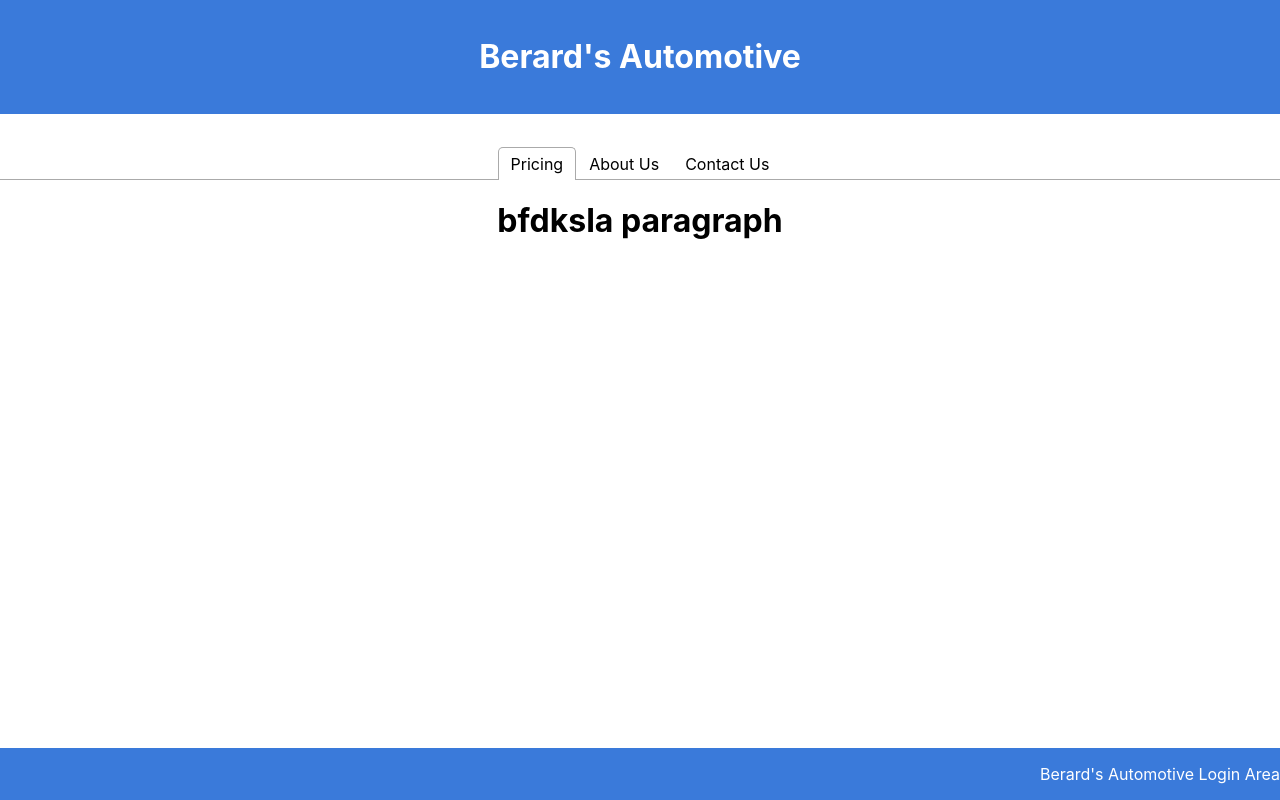
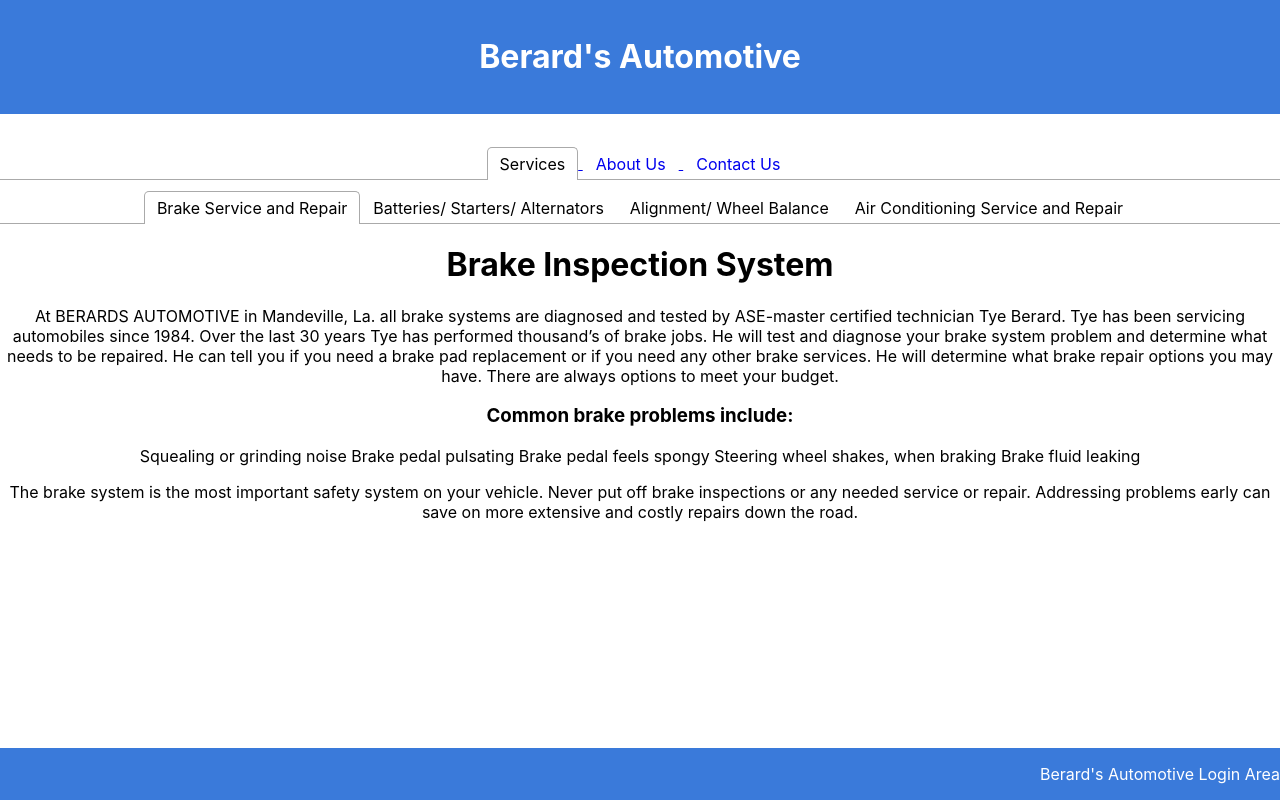
Before and after one commit to anigonzales/CMPS285-Fall2020-Section2-Group-4, a React (Create React App) app in the folder BerardAutomotive/BerardAutomotive/ClientApp/: page /services in a window 1280 px wide. Built offline with nearby package versions, Linux system fonts and the light colour scheme.

Commit message:
Tabs are functional
tabs properly working, added some info to the services page

```diff
--- a/BerardAutomotive/BerardAutomotive/ClientApp/src/components/TabsNavigation/tabs-nav.js
+++ b/BerardAutomotive/BerardAutomotive/ClientApp/src/components/TabsNavigation/tabs-nav.js
@@ -11,9 +11,9 @@ function TabsNav() {
         <div className="tabsNav">
             <Tabs>
                 <TabList>
-                    <Tab as = {Link} to = "/services">Pricing </Tab>
-                    <Tab as = {Link} to = "/home">About Us</Tab>
-                    <Tab as = {Link} to = "/other">Contact Us</Tab>
+                    <Link to = "/services"> <Tab > Services </Tab> </Link>
+                    <Link to = "/"><Tab>About Us</Tab> </Link>
+                    <Link to = "/other"><Tab >Contact Us</Tab> </Link>
                 </TabList>
 
                 <TabPanel>
--- a/BerardAutomotive/BerardAutomotive/ClientApp/src/pages/main-page.js
+++ b/BerardAutomotive/BerardAutomotive/ClientApp/src/pages/main-page.js
@@ -5,9 +5,7 @@ class MainPage extends Component {
     render() {
         return (
             <div>
-                <MainPage>
-                    <p>Main Page paragraph</p>
-                </MainPage>
+                    <h1>Berard's Automotive Home</h1>
             </div >
         )
     }
--- a/BerardAutomotive/BerardAutomotive/ClientApp/src/pages/other-page.js
+++ b/BerardAutomotive/BerardAutomotive/ClientApp/src/pages/other-page.js
@@ -1,5 +1,4 @@
 import React from 'react'
-import {Link} from 'react-router-dom'
 import {Calendar, momentLocalizer} from 'react-big-calendar'
 import 'react-big-calendar/lib/css/react-big-calendar.css'
 import moment from 'moment'
@@ -24,8 +23,6 @@ const OtherPage = () => {
 
     return (
         <div>
-            This is the other page!
-            <Link to="/home">Go to home</Link>
             <Calendar
                 events={events}
                 localizer={localizer}
--- a/BerardAutomotive/BerardAutomotive/ClientApp/src/pages/services-page.js
+++ b/BerardAutomotive/BerardAutomotive/ClientApp/src/pages/services-page.js
@@ -1,26 +1,129 @@
 import React, { Component } from 'react';
-// import { Tab, Tabs, TabList, TabPanel } from 'react-tabs';
-// import 'react-tabs/style/react-tabs.css';
+import { Tab, Tabs, TabList, TabPanel } from 'react-tabs';
+import 'react-tabs/style/react-tabs.css';
 
 class ServicesPage extends Component {
     render() {
         return (
             <div>
-                    {/* <div className="ServicesTabsNav">
-                        <Tabs>
-                            <TabList>
-                                <Tab>Service 1</Tab>
-                                <Tab>Service 2</Tab>
-                                <Tab>Service 3</Tab>
-                            </TabList>
+                <div className="ServicesTabsNav">
+                    <Tabs>
+                        <TabList>
+                            <Tab>Brake Service and Repair</Tab>
+                            <Tab>Batteries/ Starters/ Alternators</Tab>
+                            <Tab>Alignment/ Wheel Balance</Tab>
+                            <Tab>Air Conditioning Service and Repair</Tab>
+                        </TabList>
 
-                            <TabPanel>add link to service 1</TabPanel>
-                            <TabPanel>add link to service 2</TabPanel>
-                            <TabPanel>add link to service 3</TabPanel>
+                        <TabPanel>
+                            <h1> Brake Inspection System</h1>
+                            <p> At BERARDS AUTOMOTIVE in Mandeville, La. all brake systems are diagnosed and tested by ASE-master
+                                certified technician Tye Berard. Tye has been servicing automobiles since 1984. Over the last 30
+                                years Tye has performed thousand’s of brake jobs. He will test and diagnose your brake system problem
+                                and determine what needs to be repaired. He can tell you if you need a brake pad replacement or if
+                                you need any other brake services. He will determine what brake repair options you may have. There
+                                are always options to meet your budget. </p>
 
-                        </Tabs>
-                    </div> */}
-                    <h1>bfdksla paragraph</h1>
+                                <h3>
+                                Common brake problems include:
+                                </h3>
+
+                                <p>
+                                Squealing or grinding noise
+                                Brake pedal pulsating
+                                Brake pedal feels spongy
+                                Steering wheel shakes, when braking
+                                Brake fluid leaking
+                                </p>
+                                <p>
+                                The brake system is the most important safety system on your vehicle. Never put off brake inspections
+                                or any needed service or repair. Addressing problems early can save on more extensive and costly
+                                repairs down the road.</p>
+                        </TabPanel>
+
+                        <TabPanel>
+                                <h1>Battery Service and Repair</h1>
+
+                                <p>
+                                At BERARDS AUTOMOTIVE in Mandeville, La. we service/repair/replace batteries, starters, and alternators.
+                                Diagnosis and testing is preformed by ASE-master certified technician Tye Berard. If any service or repair
+                                is performed, Tye does a complete inspection of the work. He also runs the engine and does a test drive.
+                                </p>
+
+                                <h3>
+                                Some common battery problems are:
+                                </h3>
+
+                                <p>
+                                Engine won’t crank – (no noise at all)
+                                Starter making a series of click sounds
+                                No start, no lights, no power
+                                Battery light on with engine running
+                                Sometimes engine is slow to start
+                                Hard to start when cold
+                                Problems with electrical systems in the car
+                                </p>
+
+                                <p>
+                                Because a battery is part of a larger system connected to other parts of the vehicle , a bad battery may
+                                indicate a deeper problem.
+                                </p>
+                        </TabPanel>
+
+                        <TabPanel>
+                            <h1> Alignment Service and Repair </h1>
+
+                            <p>
+                            At BERARDS AUTOMOTIVE on Girod street in Old Mandeville, La. all wheel alignments are performed by ASE-Master
+                            Certified Technician Tye Berard or one of his ASE-certified technicians. Tye has been working on automobiles since 1984;
+                            opening BERARD’S AUTOMOTIVE on Girod st. in Mandeville, La. in 1998. He started his career as an alignment specialist,
+                            performing thousands of alignments through the years. We can check to see if you need an alignment before its performed,
+                            often the alignment is O.K. Surprisingly a tire low on air pressure or out of balance can be the problem.
+                            </p>
+
+                            <h3>Some of the things that can cause your alignment of going out of specification are: </h3>
+
+                            <p>Hitting pot holes
+                            Bumping into a curb
+                            Regular bangs and bumps of rough roads
+                            Worn steering parts
+                            Slack in your suspension</p>
+
+                            <p>All of these can add up and eventually cause your vehicle to be out of alignment.</p>
+
+                            <p>We measure each wheel’s angle and alignment, that measurement is taken and compared to factory specification.
+                            Adjustments are made to bring your alignment to its original setting. While the vehicle is on the alignment rack, we
+                            diagnose steering and suspension components for damage or wear as well as the tires.</p>
+
+                        </TabPanel>
+
+                        <TabPanel>
+                            <h1> A/C Performance Check</h1>
+
+                            <p>At BERARDS AUTOMOTIVE in Mandeville, La. all A/C systems are diagnosed and tested by ASE-master certified
+                                technician Tye Berard. He has also completed training and testing through EPA-approved A/C programs. Tye
+                                has been working on automobiles since 1984; opening BERARDS’S AUTOMOTIVE at 723 Girod street, Old Mandeville,
+                                in 1998. We have repaired thousand’s of air conditioning systems over the years. He will test and diagnose
+                                your A/C problems and determine what needs to be repaired.</p>
+
+                            <h3>Some common A/C problems are:</h3>
+
+                            <p>Hot air blowing out vents
+                                Air not cold enough
+                                Lack of air pressure
+                                Noise coming from blower
+                                A/C wont blow at all</p>
+
+                            <p>The number one problem we find is low refrigerant. Air conditioner systems are filled with refrigerant which is
+                                responsible for the cold air that comes out your vents. Over time A/C O-rings, hoses and seals wear out – and
+                                refrigerant leaks out, therefore your A/C stops cooling. The refrigerant in the a/c system has a special compressor
+                                oil mixed with it. When the refrigerant leaks out, so does the compressor oil. This special refrigerant oil lubricates
+                                and cools the A/C parts. When enough refrigerant and refrigerant oil leaks out, the parts don’t get cooled and lubricated
+                                and they wear out. Addressing problems early can save on more extensive and costly repairs down the road.</p>
+                        </TabPanel>
+
+                    </Tabs>
+                </div>
             </div>
         )
     }
```
Also changed, not shown: BerardAutomotive/BerardAutomotive/ClientApp/src/App.js (+8 -8 lines).
